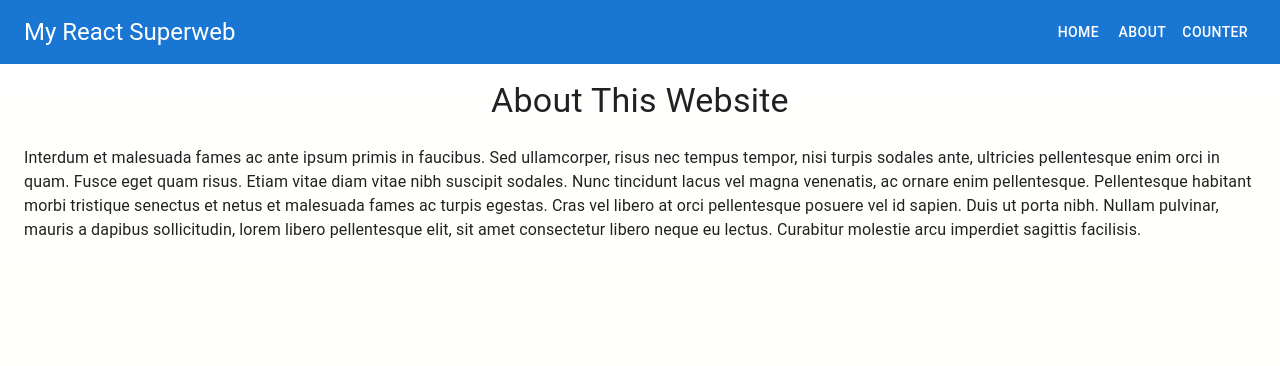
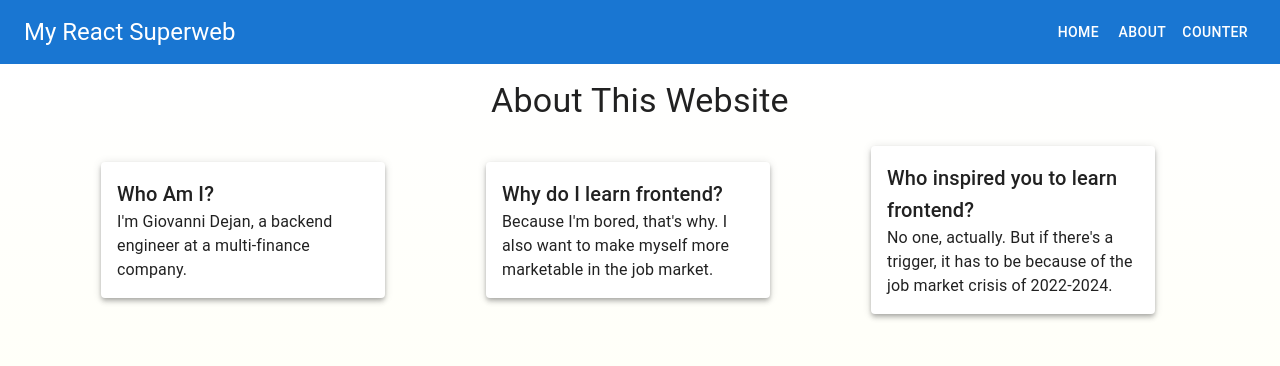
Before and after one commit to iamdejan/my-react-superweb, a React (Vite) app: page /about in a window 1280 px wide. Shown: the top 366 px of the page. Built offline with nearby package versions, Linux system fonts and the light colour scheme.

Commit message:
refactor About page

```diff
--- a/src/pages/About.tsx
+++ b/src/pages/About.tsx
@@ -1,4 +1,24 @@
-import { Container, Typography } from "@mui/material";
+import { Box, Container, Grid, Paper, Typography } from "@mui/material";
+
+type PaperData = {
+  title: string,
+  text: string
+};
+
+const paperList: PaperData[] = [
+  {
+    title: "Who Am I?",
+    text: "I'm Giovanni Dejan, a backend engineer at a multi-finance company.",
+  },
+  {
+    title: "Why do I learn frontend?",
+    text: "Because I'm bored, that's why. I also want to make myself more marketable in the job market.",
+  },
+  {
+    title: "Who inspired you to learn frontend?",
+    text: "No one, actually. But if there's a trigger, it has to be because of the job market crisis of 2022-2024.",
+  },
+];
 
 export default function About(): JSX.Element {
   return (
@@ -15,10 +35,18 @@ export default function About(): JSX.Element {
       <Typography variant="h4" align="center" paddingBottom={3} paddingTop={2}>
         About This Website
       </Typography>
-      <div>
-        Interdum et malesuada fames ac ante ipsum primis in faucibus. Sed ullamcorper, risus nec tempus tempor, nisi turpis sodales ante, ultricies pellentesque enim orci in quam. Fusce eget quam risus. Etiam vitae diam vitae nibh suscipit sodales. Nunc tincidunt lacus vel magna venenatis, ac ornare enim pellentesque. Pellentesque habitant morbi tristique senectus et netus et malesuada fames ac turpis egestas. Cras vel libero at orci pellentesque posuere vel id sapien. Duis ut porta nibh. Nullam pulvinar, mauris a dapibus sollicitudin, lorem libero pellentesque elit, sit amet consectetur libero neque eu lectus. Curabitur molestie arcu imperdiet sagittis facilisis.
-      </div>
-      {/* TODO: add papers to this page. */}
+      <Grid container maxWidth="100%" rowSpacing={{xs: 1, sm: 2, md: 3}} columnSpacing={{xs: 1, sm: 2, md: 3}} alignItems="center" justifyContent="space-evenly">
+        {paperList.map(item => (
+          <Grid key={item.title} item sm={3}>
+            <Paper elevation={4}>
+              <Box p={2}>
+                <Typography variant="h6">{item.title}</Typography>
+                <div>{item.text}</div>
+              </Box>
+            </Paper>
+          </Grid>
+        ))}
+      </Grid>
     </Container>
   );
 }
```
